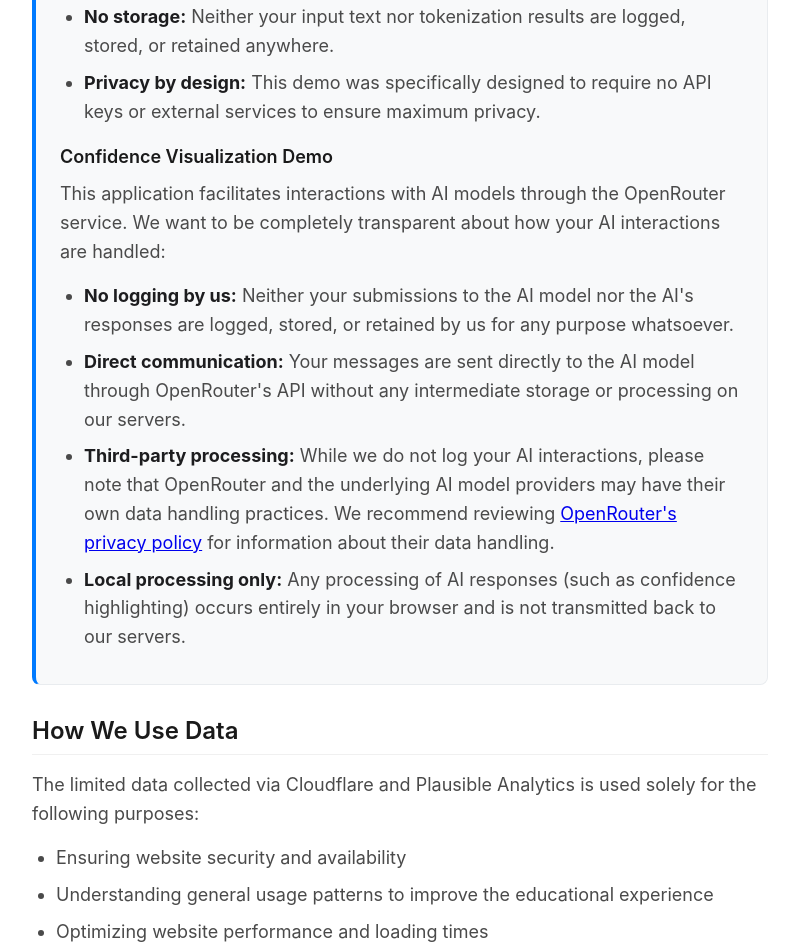
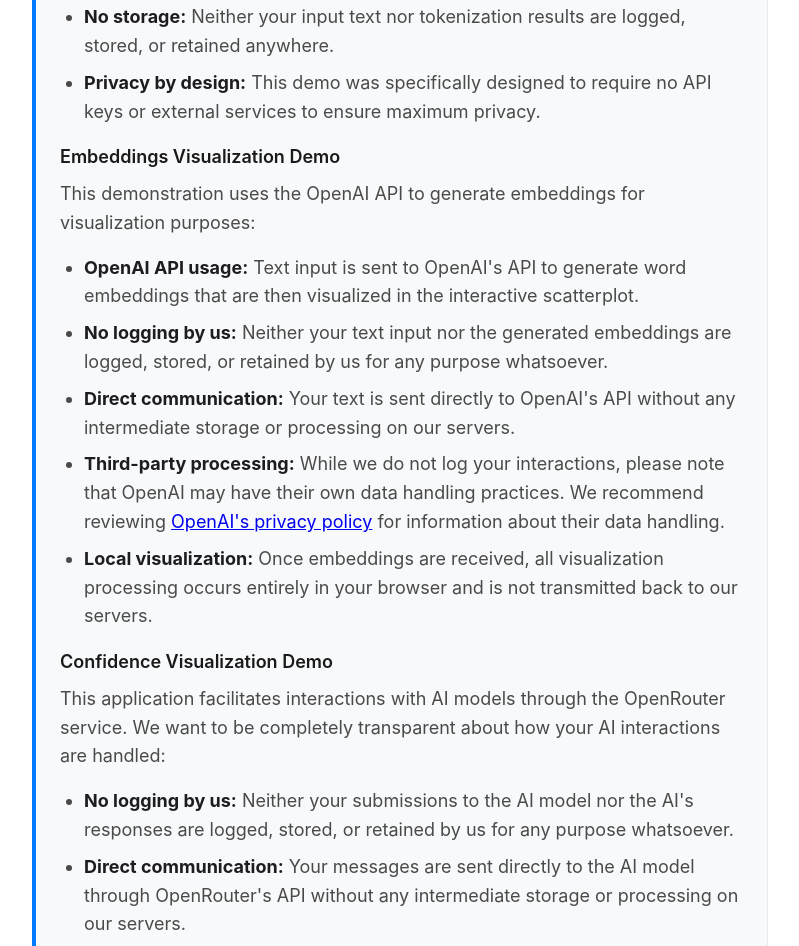
Before and after one commit to edwardjensen/ai-confidence-demo, a website: page public/privacy.html in a window 1280 px wide. Shown: the part 1728-2674 px from the top of the page, without its empty margins (240-1039 px from the left). Drawn offline with Linux system fonts and the light colour scheme.

Commit message:
Enhance landing page scrolling behavior and update privacy policy with OpenAI API usage details

```diff
--- a/public/assets/styles.css
+++ b/public/assets/styles.css
@@ -12,6 +12,13 @@
     padding: 0;
     font-size: 1.125rem;
     overflow: hidden; /* Prevent body scroll */
+}
+
+/* Allow scrolling on the landing page */
+body:has(.landing-container) {
+    overflow: auto;
+    height: auto;
+    min-height: 100vh;
 }
 
 /* Main responsive layout */
--- a/public/privacy.html
+++ b/public/privacy.html
@@ -235,6 +235,16 @@
                         <li><strong>Privacy by design:</strong> This demo was specifically designed to require no API keys or external services to ensure maximum privacy.</li>
                     </ul>
 
+                    <h4>Embeddings Visualization Demo</h4>
+                    <p>This demonstration uses the OpenAI API to generate embeddings for visualization purposes:</p>
+                    <ul>
+                        <li><strong>OpenAI API usage:</strong> Text input is sent to OpenAI's API to generate word embeddings that are then visualized in the interactive scatterplot.</li>
+                        <li><strong>No logging by us:</strong> Neither your text input nor the generated embeddings are logged, stored, or retained by us for any purpose whatsoever.</li>
+                        <li><strong>Direct communication:</strong> Your text is sent directly to OpenAI's API without any intermediate storage or processing on our servers.</li>
+                        <li><strong>Third-party processing:</strong> While we do not log your interactions, please note that OpenAI may have their own data handling practices. We recommend reviewing <a href="https://openai.com/privacy/" target="_blank" rel="noopener">OpenAI's privacy policy<span class="visually-hidden"> (opens in new tab)</span></a> for information about their data handling.</li>
+                        <li><strong>Local visualization:</strong> Once embeddings are received, all visualization processing occurs entirely in your browser and is not transmitted back to our servers.</li>
+                    </ul>
+
                     <h4>Confidence Visualization Demo</h4>
                     <p>This application facilitates interactions with AI models through the OpenRouter service. We want to be completely transparent about how your AI interactions are handled:</p>
                     <ul>
```
